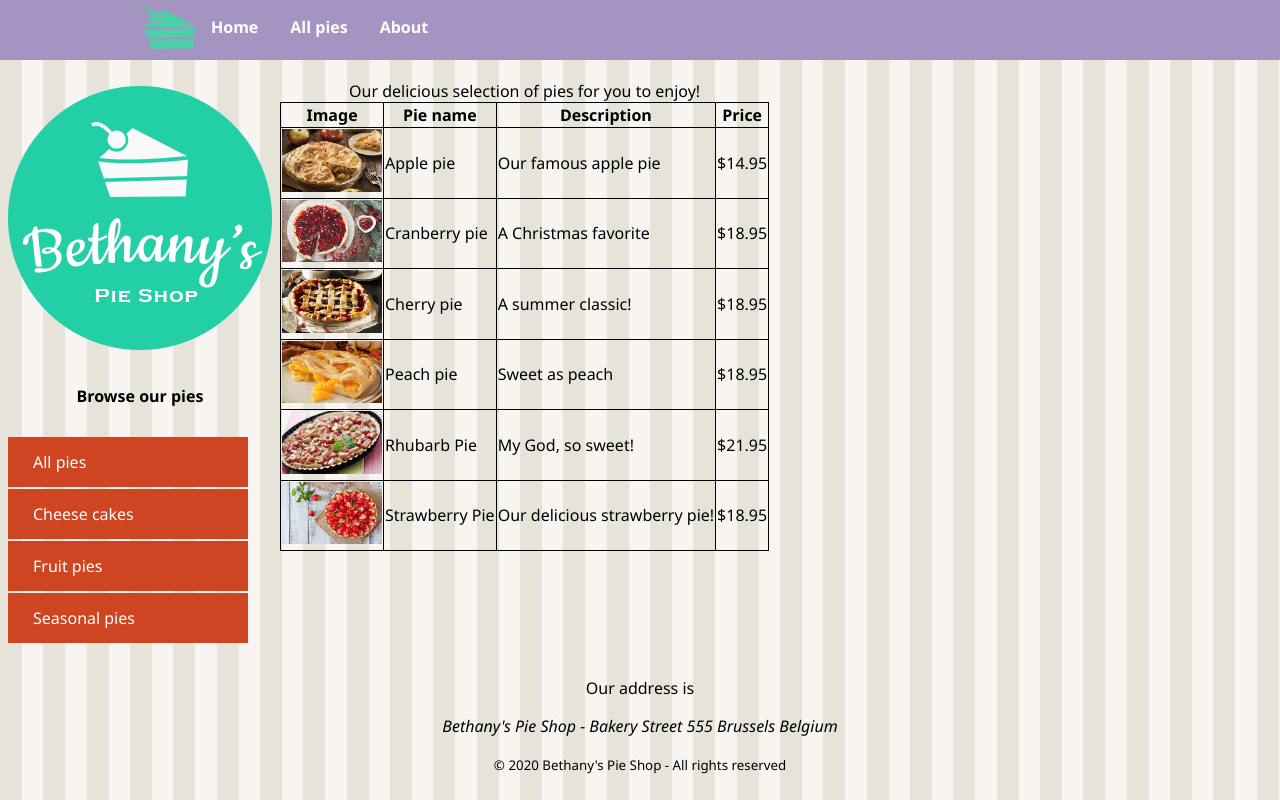
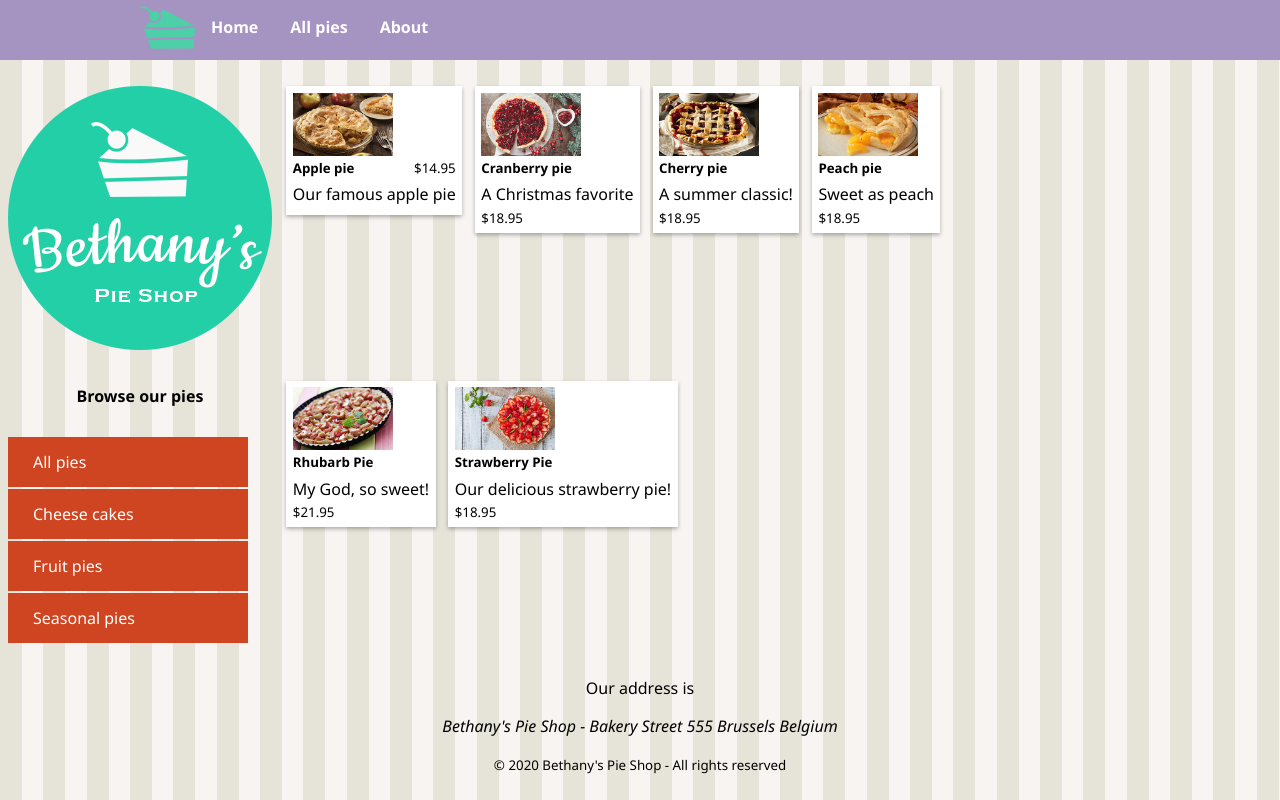
Before and after one commit to yildiztugba/Responsive-Pages-with-FlexBox, a plain HTML site: page pages/fruitpies.html in a window 1280 px wide. Drawn offline with Linux system fonts and the light colour scheme.

Commit message:
nesting, alignment

```diff
--- a/css/styles.css
+++ b/css/styles.css
@@ -74,8 +74,37 @@ nav>ul>li a {
     display: flex;
     flex-direction: row;
     flex-wrap: wrap;
+
 }
 
+.pieGallery{
+    display: flex;
+    flex-direction: row;
+    width: 60%;
+    flex-wrap: wrap;
+    align-items: flex-start;
+}
+.pieCard{
+    display: flex;
+    flex-direction: column;
+    margin: .4rem;
+
+    background-color: #fff;
+    box-shadow: 0 2px 4px rgba(0,0,0,.3);
+    padding: .4rem;
+}
+.pieCard >h5 , .pieCard>p {
+    margin: 0.2rem 0;
+}
+.cardRow{
+    display: flex;
+    flex-direction: row;
+    justify-content: space-between;
+    align-items: center;
+}
+.cardRow >h5 , .cardRow>p {
+    margin: 0.2rem 0;
+}
 
 /*Main Content*/
 
--- a/pages/fruitpies.html
+++ b/pages/fruitpies.html
@@ -36,60 +36,45 @@
                 <a href="seasonalpies.html"><li>Seasonal pies</li></a>
             </ul>
         </aside>
-        <main class="main">
-            <table border="1"
-                style="width:100%;border: 1px solid black;border-collapse: collapse; padding: 20px;border-spacing: 5px;">
-                <caption>
-                    Our delicious selection of pies for you to enjoy!
-                </caption>
-                <thead>
-                    <tr>
-                        <th>Image</th>
-                        <th>Pie name</th>
-                        <th>Description</th>
-                        <th>Price</th>
-                    </tr>
-                </thead>
-                <tbody>
-                    <tr>
-                        <td><img src="../images/products/applepiesmall.jpg" width="100"></td>
-                        <td>Apple pie</td>
-                        <td>Our famous apple pie</td>
-                        <td>$14.95</td>
-                    </tr>
-                    <tr>
-                        <td><img src="../images/products/cranberrypiesmall.jpg" width="100"></td>
-                        <td>Cranberry pie</td>
-                        <td>A Christmas favorite</td>
-                        <td>$18.95</td>
-                    </tr>
-                    <tr>
-                        <td><img src="../images/products/cherrypiesmall.jpg" width="100"></td>
-                        <td>Cherry pie</td>
-                        <td>A summer classic!</td>
-                        <td>$18.95</td>
-                    </tr>
-                    <tr>
-                        <td><img src="../images/products/peachpiesmall.jpg" width="100"></td>
-                        <td>Peach pie</td>
-                        <td>Sweet as peach</td>
-                        <td>$18.95</td>
-                    </tr>
-                    <tr>
-                        <td><img src="../images/products/rhubarbpiesmall.jpg" width="100"></td>
-                        <td>Rhubarb Pie</td>
-                        <td>My God, so sweet!</td>
-                        <td>$21.95</td>
-                    </tr>
-                    <tr>
-                        <td><img src="../images/products/strawberrypiesmall.jpg" width="100"></td>
-                        <td>Strawberry Pie</td>
-                        <td>Our delicious strawberry pie!</td>
-                        <td>$18.95</td>
-                    </tr>
+        <main class="pieGallery">
+            <div class="pieCard">
+                <img src="../images/products/applepiesmall.jpg" width="100" height="63">
+                <div class="cardRow">
+                    <h5>Apple pie</h5>
+                    <small>$14.95</small>
+                </div>
+                <p>Our famous apple pie</p>
 
-                </tbody>
-            </table>
+            </div>
+            <div class="pieCard">
+                <img src="../images/products/cranberrypiesmall.jpg" width="100" height="63">
+                <h5>Cranberry pie</h5>
+                <p>A Christmas favorite</p>
+                <small>$18.95</small>
+            </div>
+            <div class="pieCard">
+                <img src="../images/products/cherrypiesmall.jpg" width="100" height="63">
+                <h5>Cherry pie</h5>
+                <p>A summer classic!</p>
+                <small>$18.95</small>
+            </div>
+            <div class="pieCard">
+                <img src="../images/products/peachpiesmall.jpg" width="100" height="63">
+                <h5>Peach pie</h5>
+                <p>Sweet as peach</p>
+                <small>$18.95</small>
+            </div>
+            <div class="pieCard">
+                <img src="../images/products/rhubarbpiesmall.jpg" width="100" height="63">
+                <h5>Rhubarb Pie</h5>
+                <p>My God, so sweet!</p>
+                <small>$21.95</small>
+            </div>
+            <div class="pieCard"><img src="../images/products/strawberrypiesmall.jpg" width="100" height="63">
+                <h5>Strawberry Pie</h5>
+                <p>Our delicious strawberry pie!</p>
+                <small>$18.95</small>
+            </div>
         </main>
 
     </div>
```
